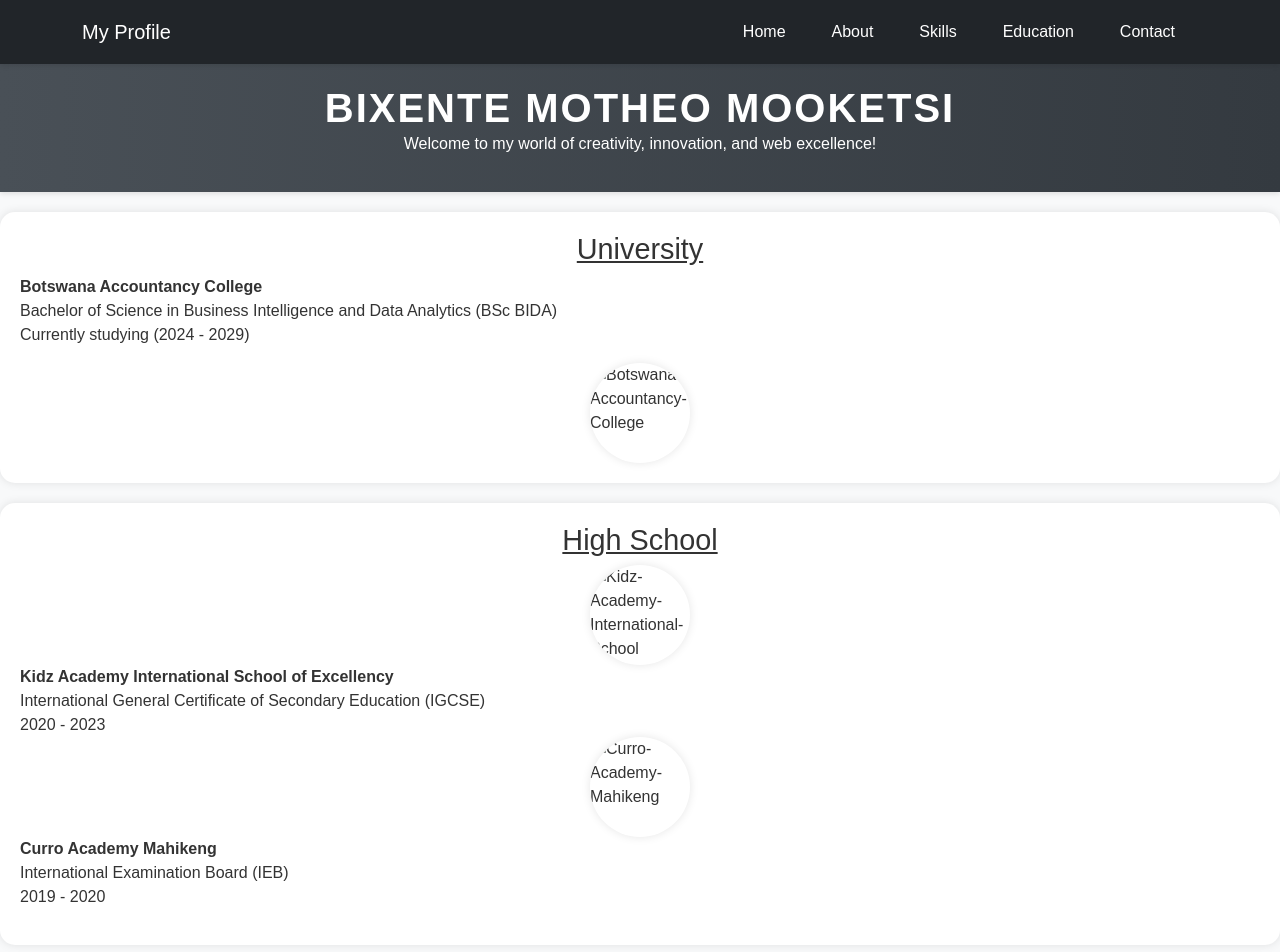
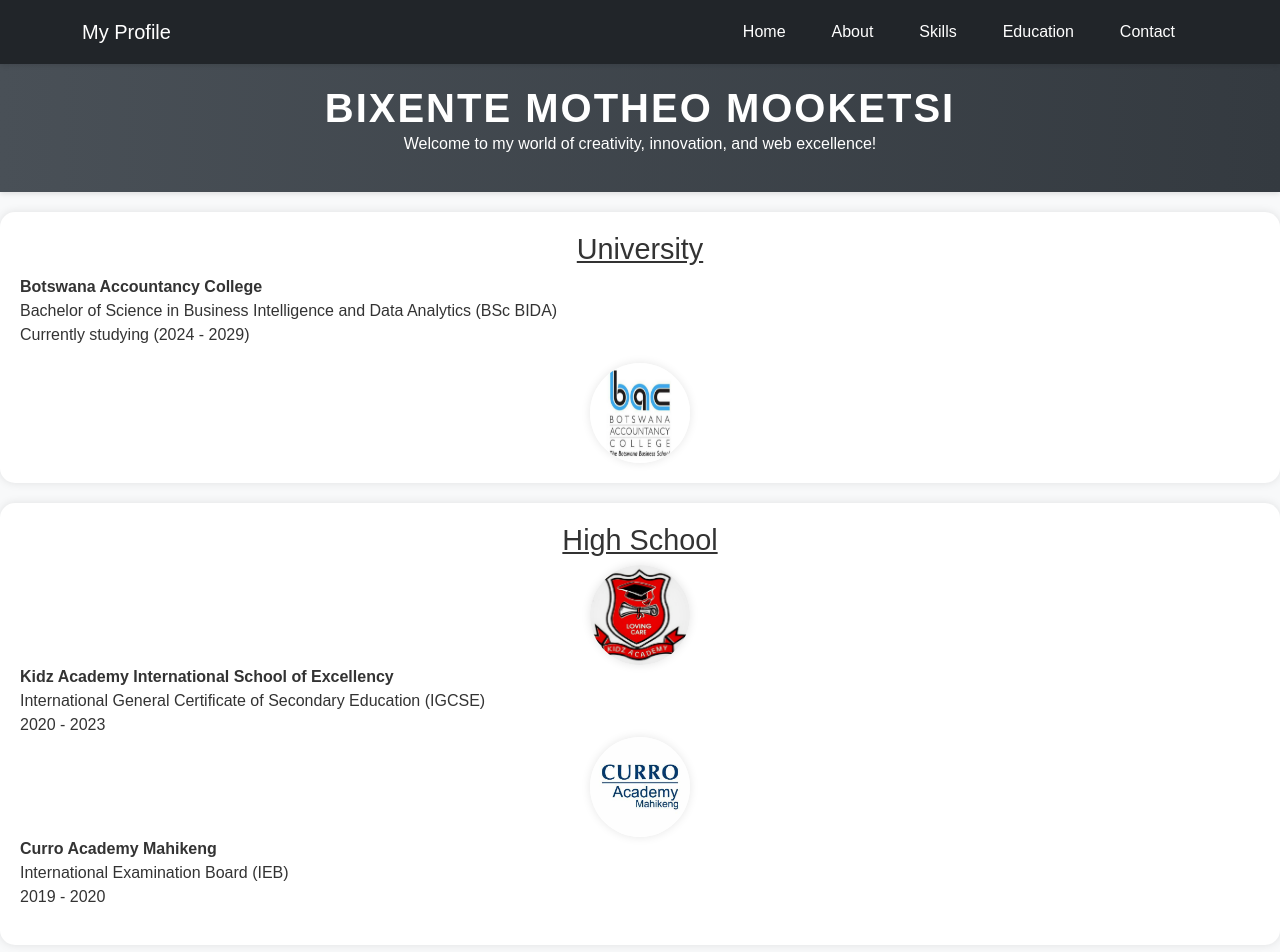
Before and after one commit to Bixente290/my-github-page, a plain HTML site: page education.html in a window 1280 px wide. Shown: the top 952 px of the page. Drawn offline with nearby package versions, Linux system fonts and the light colour scheme.

Commit message:
Update education.html

```diff
--- a/education.html
+++ b/education.html
@@ -38,19 +38,19 @@
                 <br>
                 Currently studying (2024 - 2029)
             </p>
-            <img src="images/Botswana-Accountancy-College-BAC-logo-.png" alt="Botswana-Accountancy-College">
+            <img src="Botswana-Accountancy-College-BAC-logo-.png" alt="Botswana-Accountancy-College">
         </div>
         <div class="education">
             <h2>High School</h2>
             <p>
 
-                <img src="images/Kidz-Academy-International-School-Sky-Jobs-Botswana.jpg" alt="Kidz-Academy-International-School"><strong>Kidz Academy International School of Excellency</strong>
+                <img src="Kidz-Academy-International-School-Sky-Jobs-Botswana.jpg" alt="Kidz-Academy-International-School"><strong>Kidz Academy International School of Excellency</strong>
                 <br>
                 International General Certificate of Secondary Education (IGCSE)
                 <br>
                 2020 - 2023
                 <br>
-                <img src="images/OIP.jpg" alt="Curro-Academy-Mahikeng">    <strong>Curro Academy Mahikeng</strong>
+                <img src="OIP.jpg" alt="Curro-Academy-Mahikeng">    <strong>Curro Academy Mahikeng</strong>
                 <br>
                 International Examination Board (IEB)
                 <br>
```
